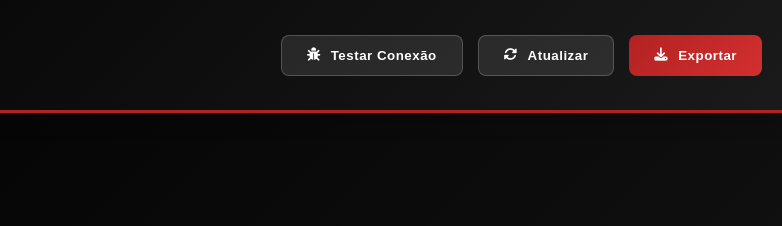
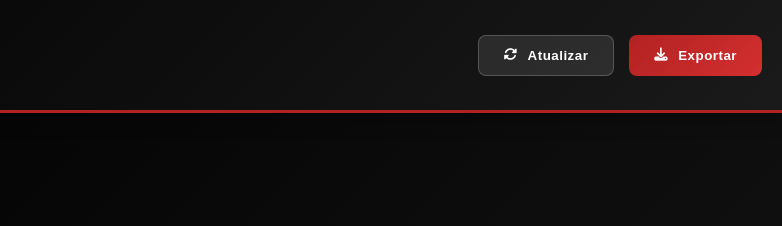
Before and after one commit to Wolf-Quiteque/CAE, a plain HTML site: page tc.html in a window 1280 px wide. Shown: the top 226 px of the page, 498-1280 px from the left. Drawn offline with Linux system fonts and the light colour scheme; no server answers.

Commit message:
update tc.html

```diff
--- a/tc.html
+++ b/tc.html
@@ -718,9 +718,7 @@
                 </div>
                 <div class="admin-actions">
                     <!-- Add this to your admin.html in the admin-actions div -->
-<button class="btn-admin secondary" onclick="testConnection()">
-    <i class="fas fa-bug"></i> Testar Conexão
-</button>
+
                     <button class="btn-admin secondary" onclick="refreshData()">
                         <i class="fas fa-sync-alt"></i> Atualizar
                     </button>
```
